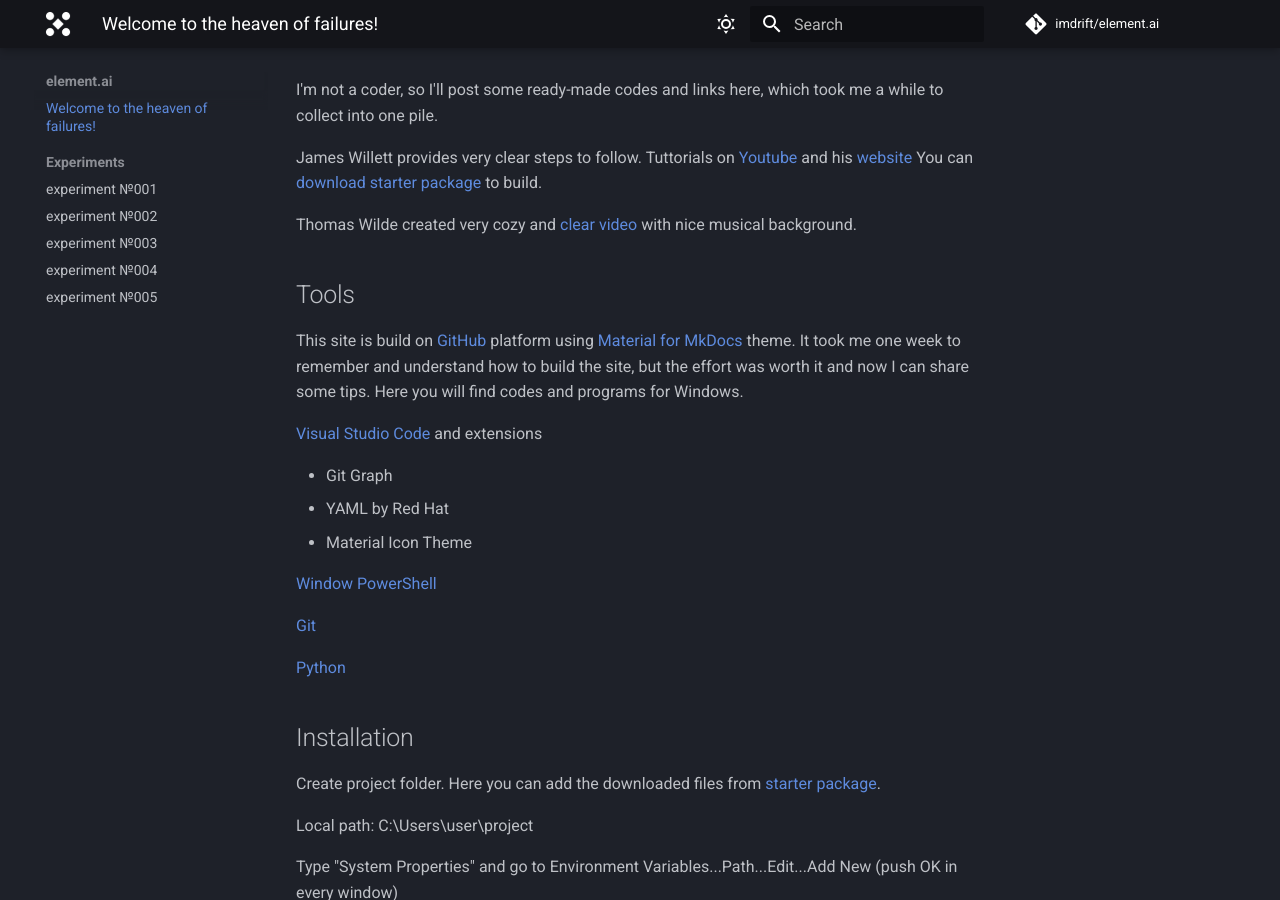
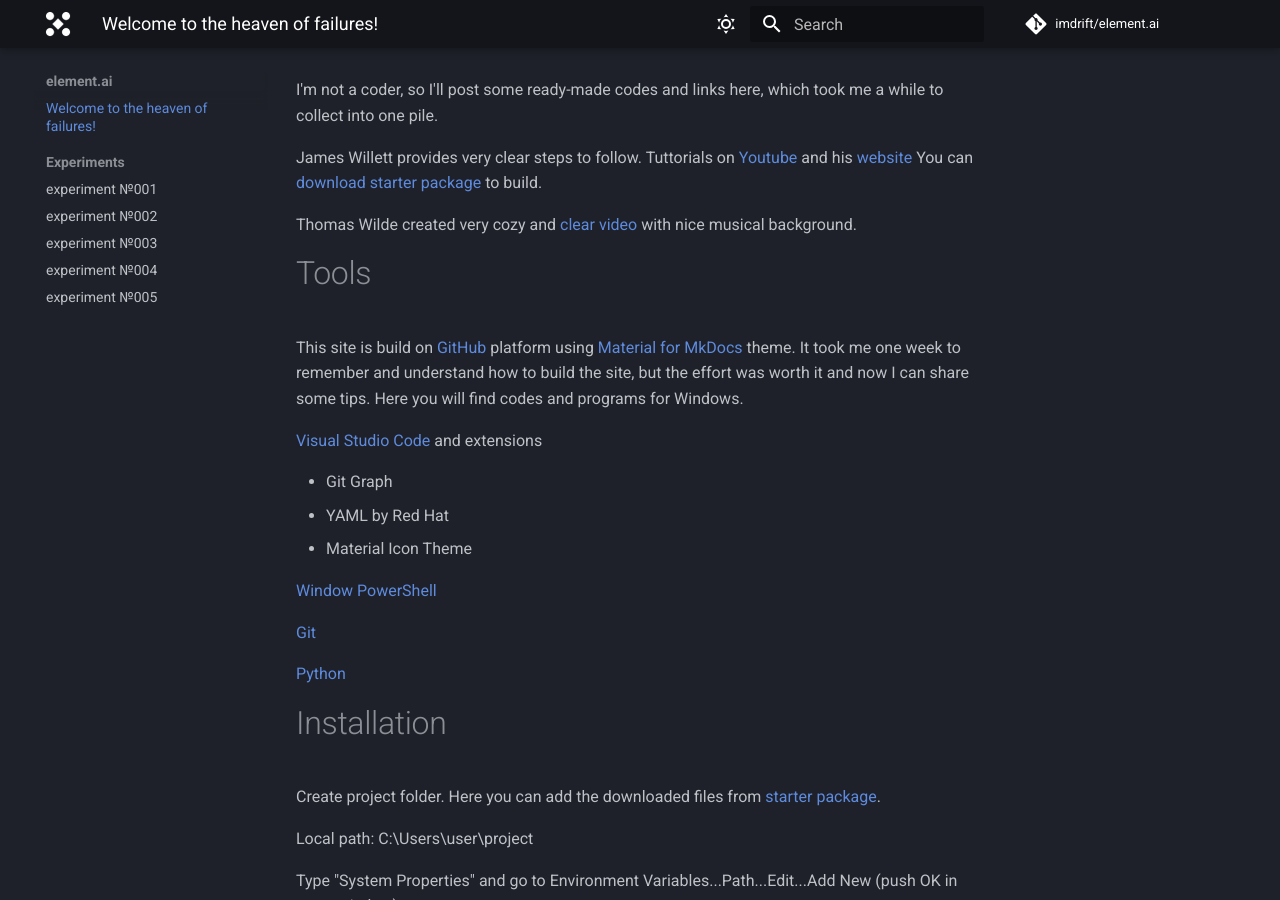
Before and after one commit to imdrift/element.ai, an MkDocs documentation site: the page built from docs/index.md, in a window 1280 px wide and 900 px high, scrolled down 611 px. Built offline with MkDocs 1.6.1 and Material for MkDocs 9.7.7, drawn with Linux system fonts in a browser that asks for light colours; comment, search, counter and statistics services are not loaded.

````diff
--- a/docs/index.md
+++ b/docs/index.md
@@ -24,7 +24,7 @@ You can [download starter package](https://tinyurl.com/3n4tjmnn) to build.
 Thomas Wilde created very cozy and [clear video](https://www.youtube.com/watch?v=DeZjkCtttss) with nice musical background.
 
 
-## Tools
+# Tools
 
 This site is build on [GitHub](https://github.com/) platform using [Material for MkDocs](https://squidfunk.github.io/mkdocs-material/) theme. It took me one week to remember and understand how to build the site, but the effort was worth it and now I can share some tips.
 Here you will find codes and programs for Windows.
@@ -44,7 +44,7 @@ Here you will find codes and programs for Windows.
 [Python](https://www.python.org/)
 
 
-## Installation
+# Installation
 
 Create project folder. Here you can add the downloaded files from [starter package](https://tinyurl.com/3n4tjmnn).
 
@@ -73,7 +73,7 @@ Type "System Properties" and go to Environment Variables...Path...Edit...Add New
     * pip cache purge
 
 
-## Markdown
+# Markdown
 
 Here you will find some markdown examples.
 
@@ -103,7 +103,7 @@ int sensorValue = 0;  // variable to store the value coming from the sensor
 
 
 
-#### How to fetch images
+### How to fetch images
 
 ``` py title="image markdown"
 ![filename.md](../images/imagename.png){ width=100 align=center }
````
